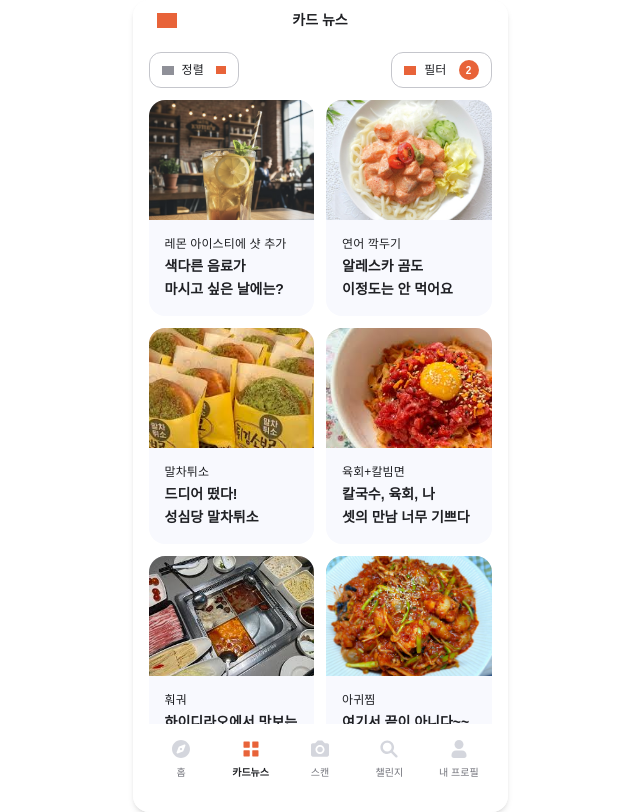
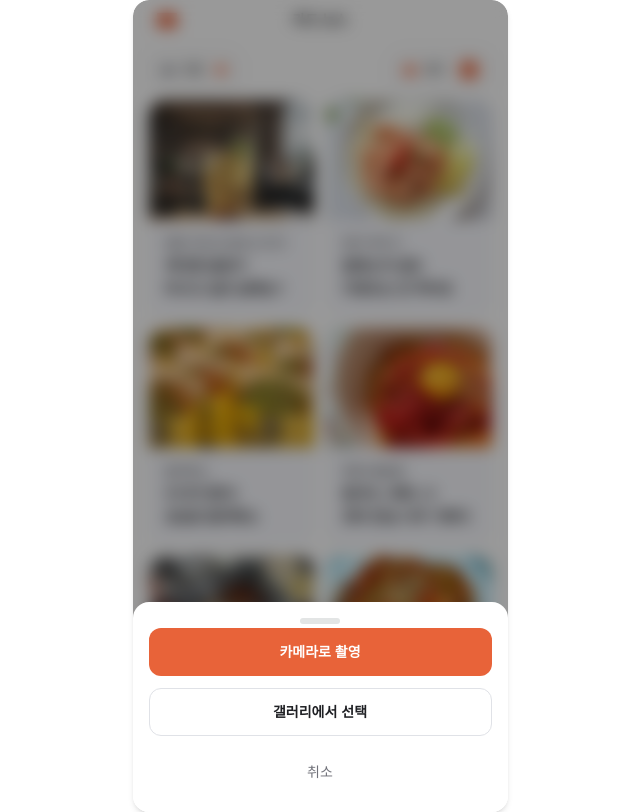
Before and after one commit to ownstj/MANNA, a Next.js app in the folder manna-web/: page /cardnews in a window 1280 px wide. Both pictures are taken after a click on the button "스캔". Shown: the whole page, without its empty margins (320-960 px from the left). Built offline with nearby package versions, Linux system fonts and the light colour scheme.

Commit message:
scan button

```diff
--- a/manna-web/app/cardnews/page.tsx
+++ b/manna-web/app/cardnews/page.tsx
@@ -1,7 +1,7 @@
 "use client";
 
 import Link from "next/link";
-import { useMemo } from "react";
+import { useMemo, useRef, useState } from "react";
 import { useRouter } from "next/navigation";
 
 // Figma Dev Mode에서 제공된 원격 자산 URL들
@@ -104,11 +104,31 @@ export default function CardNewsPage() {
   );
 
   const router = useRouter();
+
+  // 스캔(사진 촬영/업로드) 관련 상태 및 ref
+  const [scanSheetOpen, setScanSheetOpen] = useState(false);
+  const cameraInputRef = useRef<HTMLInputElement | null>(null);
+  const galleryInputRef = useRef<HTMLInputElement | null>(null);
+
   const handleTabClick = (label: string) => {
     if (label === "홈") router.push("/main");
     if (label === "카드뉴스") router.push("/cardnews");
     if (label === "챌린지") router.push("/challenge");
-    // TODO: 스캔/챌린지/내 프로필 라우팅은 필요 시 추가
+    if (label === "스캔") {
+      // 업로드/촬영 선택 바텀시트 오픈
+      setScanSheetOpen(true);
+      return;
+    }
+    // TODO: 내 프로필 라우팅은 필요 시 추가
+  };
+
+  // 파일 선택 공통 처리 (향후 업로드/분석 로직 연결 지점)
+  const handleFileSelected = (files: FileList | null) => {
+    if (!files || files.length === 0) return;
+    const file = files[0];
+    // 현재는 선택만 처리하고 시트 닫기. 추후 분석/미리보기/라우팅 추가 가능
+    console.log("selected file:", file.name, file.type, file.size);
+    setScanSheetOpen(false);
   };
 
   return (
@@ -195,6 +215,54 @@ export default function CardNewsPage() {
             </button>
           ))}
         </div>
+
+        {/* 숨겨진 파일 입력들과 스캔 바텀시트 */}
+        {/* 카메라 촬영 전용 입력 */}
+        <input
+          ref={cameraInputRef}
+          type="file"
+          accept="image/*"
+          capture="environment"
+          className="hidden"
+          onChange={(e) => handleFileSelected(e.currentTarget.files)}
+        />
+        {/* 갤러리 선택 전용 입력 */}
+        <input
+          ref={galleryInputRef}
+          type="file"
+          accept="image/*"
+          className="hidden"
+          onChange={(e) => handleFileSelected(e.currentTarget.files)}
+        />
+
+        {scanSheetOpen && (
+          <div className="absolute inset-0 z-30 bg-black/40 backdrop-blur-sm flex items-end" onClick={() => setScanSheetOpen(false)}>
+            <div className="w-full bg-white rounded-t-2xl p-4 space-y-3" onClick={(e) => e.stopPropagation()}>
+              <div className="w-10 h-1.5 bg-[#E3E5E5] rounded-full mx-auto mb-1" />
+              <button
+                type="button"
+                className="w-full h-12 rounded-xl bg-[#E86339] text-white text-sm font-semibold"
+                onClick={() => cameraInputRef.current?.click()}
+              >
+                카메라로 촬영
+              </button>
+              <button
+                type="button"
+                className="w-full h-12 rounded-xl border border-[#E0E2E7] text-sm font-semibold"
+                onClick={() => galleryInputRef.current?.click()}
+              >
+                갤러리에서 선택
+              </button>
+              <button
+                type="button"
+                className="w-full h-12 rounded-xl bg-white text-[#71727a] text-sm"
+                onClick={() => setScanSheetOpen(false)}
+              >
+                취소
+              </button>
+            </div>
+          </div>
+        )}
       </div>
     </div>
   );
```
